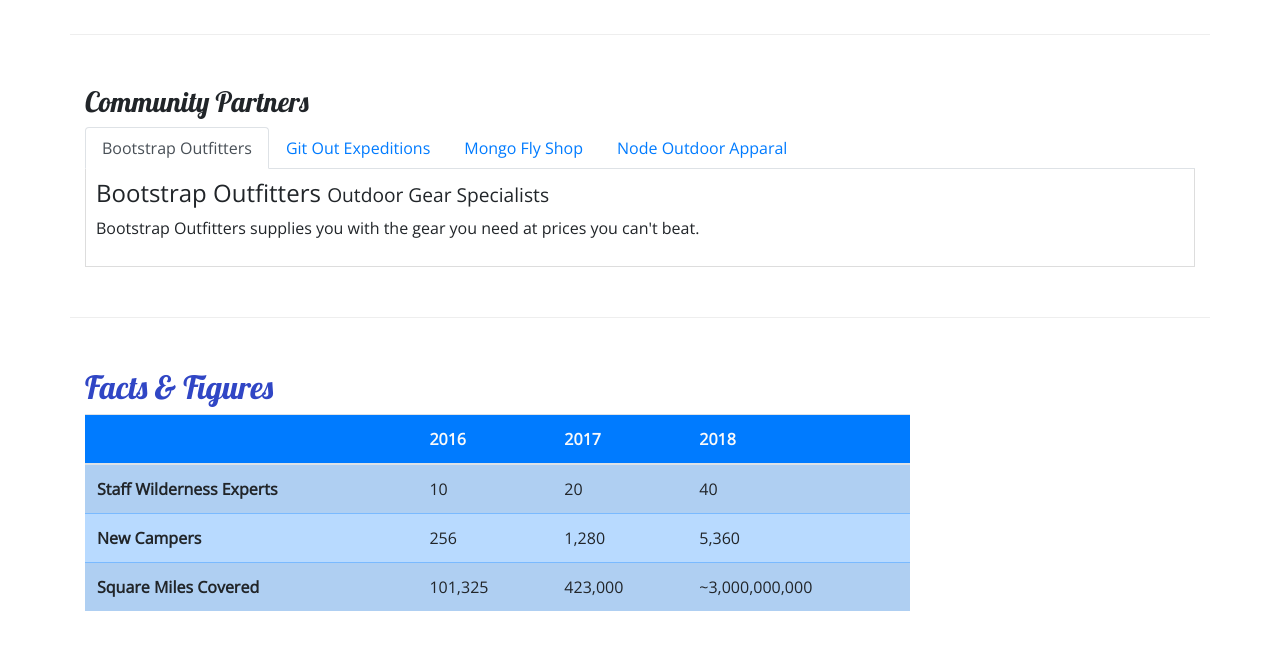
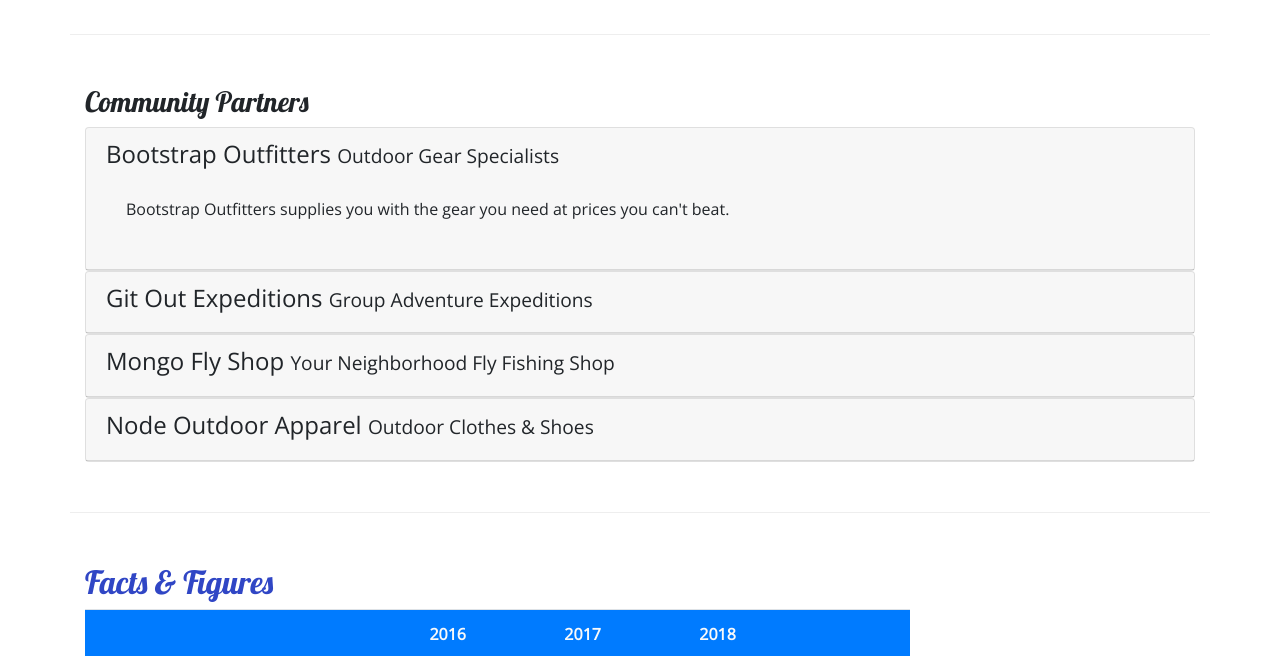
Before and after one commit to christiane-villaroel/Bootstap-Project-Practice, a website: page aboutus.html in a window 1280 px wide. Shown: the part 770-1426 px from the top of the page. Drawn offline with nearby package versions, Linux system fonts and the light colour scheme.

```diff
--- a/CSS/styles.css
+++ b/CSS/styles.css
@@ -39,3 +39,7 @@
     border-top: none;
     padding: 10px;
 }
+a, a:hover {
+    color: inherit;
+    text-decoration: none;
+  }
--- a/aboutus.html
+++ b/aboutus.html
@@ -110,28 +110,62 @@
             <div class="row row-content">
                     <div class="col">
                             <h3>Community Partners</h3>
-                            <ul class="nav nav-tabs">
-                                <li class="nav-item"><a href="#bootstrap" class="nav-link active" role="tab" data-toggle="tab">Bootstrap Outfitters</a></li>
-                                <li class="nav-item"><a href="#git" class="nav-link" role="tab" data-toggle="tab">Git Out Expeditions</a></li>
-                                <li class="nav-item"><a href="#mongo" class="nav-link" role="tab" data-toggle="tab">Mongo Fly Shop</a></li>
-                                <li class="nav-item"><a href="#node" class="nav-link" role="tab" data-toggle="tab">Node Outdoor Apparal</a></li>
-                            </ul>
-                            <div class="tab-content">
-                                <div class="tab-pane fade show active" role="tabpanel" id="bootstrap">
-                                   <h4>Bootstrap Outfitters <small>Outdoor Gear Specialists</small></h4>
-                                   <p class="d-none d-sm-block">Bootstrap Outfitters supplies you with the gear you need at prices you can't beat.</p>
+                            <div id="accordian">
+                                <div class="card">
+                                    <div role="tab" class="card-header">
+                                        <h4>
+                                           <a data-toggle="collapse" data-target="#bootstrap">
+                                              Bootstrap Outfitters <small>Outdoor Gear Specialists</small>
+                                           </a>
+                                        </h4>
+                                        <div class="collapse show" id="bootstrap" data-parent="#accordian">
+                                           <div class="card-body">
+                                                <p class="d-none d-sm-block">Bootstrap Outfitters supplies you with the gear you need at prices you can't beat.</p>
+                                           </div>
+                                        </div>
+                                    </div>
+                               </div>
+                                <div class="card">
+                                    <div role="tab" class="card-header">
+                                        <h4>
+                                           <a class="collapsed" data-toggle="collapse" data-target="#git">
+                                               Git Out Expeditions <small>Group Adventure Expeditions</small>
+                                           </a>
+                                        </h4>
+                                        <div class="collapse" id="git" data-parent="#accordian">
+                                           <div class="card-body">
+                                                <p class="d-none d-sm-block">Join Git Out Expeditions to explore new horizons with a group of other adventurers!</p>
+                                           </div>
+                                        </div>
+                                    </div>
                                 </div>
-                                <div class="tab-pane fade" id="git">
-                                    <h4>Git Out Expeditions <small>Group Adventure Expeditions</small></h4>
-                                    <p class="d-none d-sm-block">Join Git Out Expeditions to explore new horizons with a group of other adventurers!</p>
+                                <div class="card">
+                                    <div role="tab" class="card-header">
+                                        <h4>
+                                            <a data-toggle="collapse" data-target="#mongo">
+                                                Mongo Fly Shop <small>Your Neighborhood Fly Fishing Shop</small>
+                                            </a>
+                                        </h4>
+                                        <div class="collapse" id="mongo" data-parent="#accordian">
+                                            <div class="card-body">
+                                                <p class="d-none d-sm-block">Need a new fishing pole, a tacklebox, or flies of all kinds? Stop by Mongo Fly Shop.</p>
+                                            </div>
+                                        </div>
+                                    </div>
                                 </div>
-                                <div class="tab-pane fade" id="mongo">
-                                    <h4>Mongo Fly Shop <small>Your Neighborhood Fly Fishing Shop</small></h4>
-                                    <p class="d-none d-sm-block" >Need a new fishing pole, a tacklebox, or flies of all kinds? Stop by Mongo Fly Shop.</p>
-                                </div>
-                                <div class="tab-pane fade" id="node">
-                                    <h4>Node Outdoor Apparel <small>Outdoor Clothes & Shoes</small></h4>
-                                    <p class="d-none d-sm-block" >From polar fleeces to swimsuits, hiking boots to waders, a visit to Node will be sure to get you covered.</p>
+                                <div class="card">
+                                    <div role="tab" class="card-header">
+                                        <h4>
+                                            <a class="collapsed" data-toggle="collapse" data-target="#node">
+                                                Node Outdoor Apparel <small>Outdoor Clothes & Shoes</small>
+                                            </a>
+                                        </h4>
+                                        <div class="collapse" id="node" data-parent="#accordian">
+                                            <div class="card-body">
+                                                <p class="d-none d-sm-block">From polar fleeces to swimsuits, hiking boots to waders, a visit to Node will be sure to get you covered.</p>
+                                            </div>
+                                        </div>
+                                    </div>
                                 </div>
                             </div>
                     </div>
```
Also changed, not shown: index.html (+6 -1 lines).
